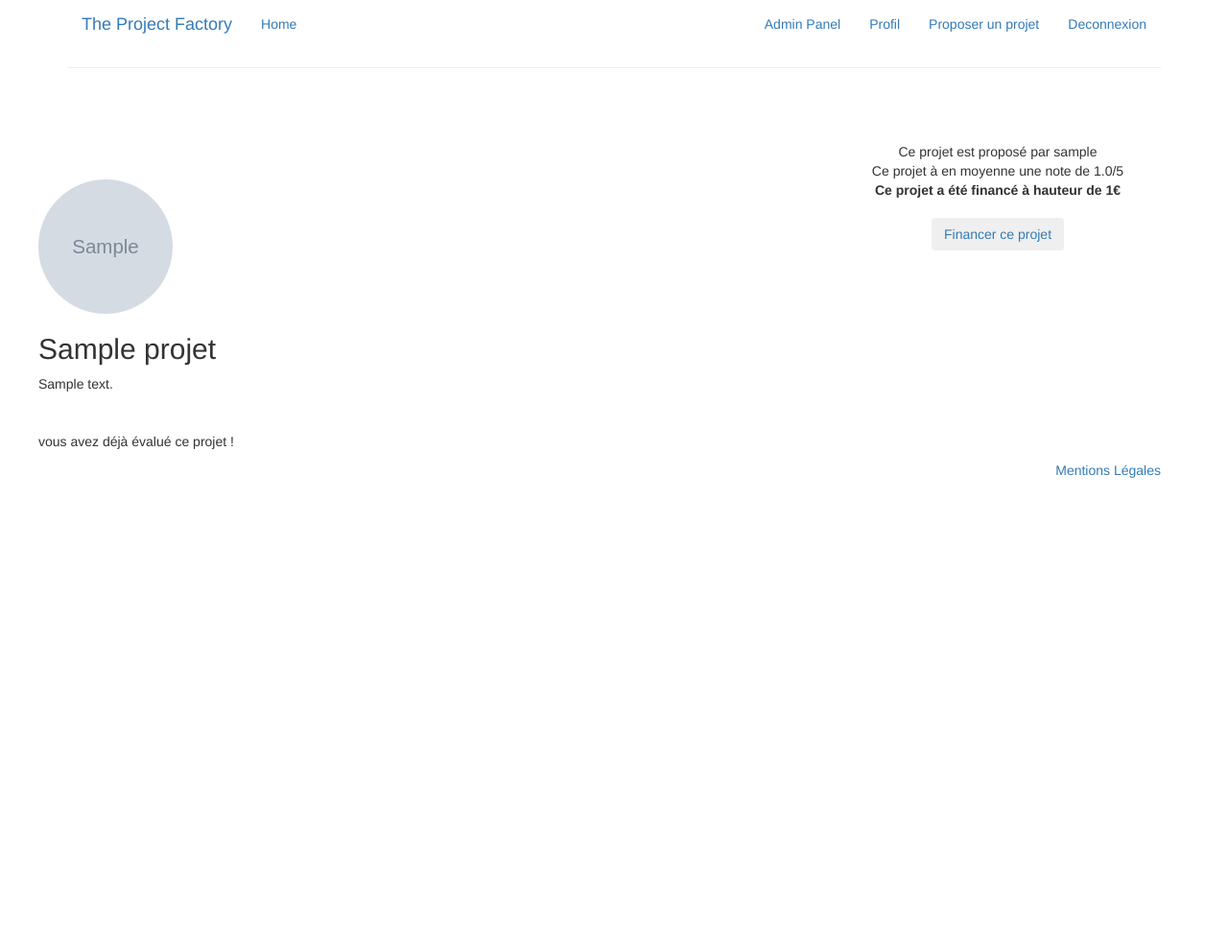
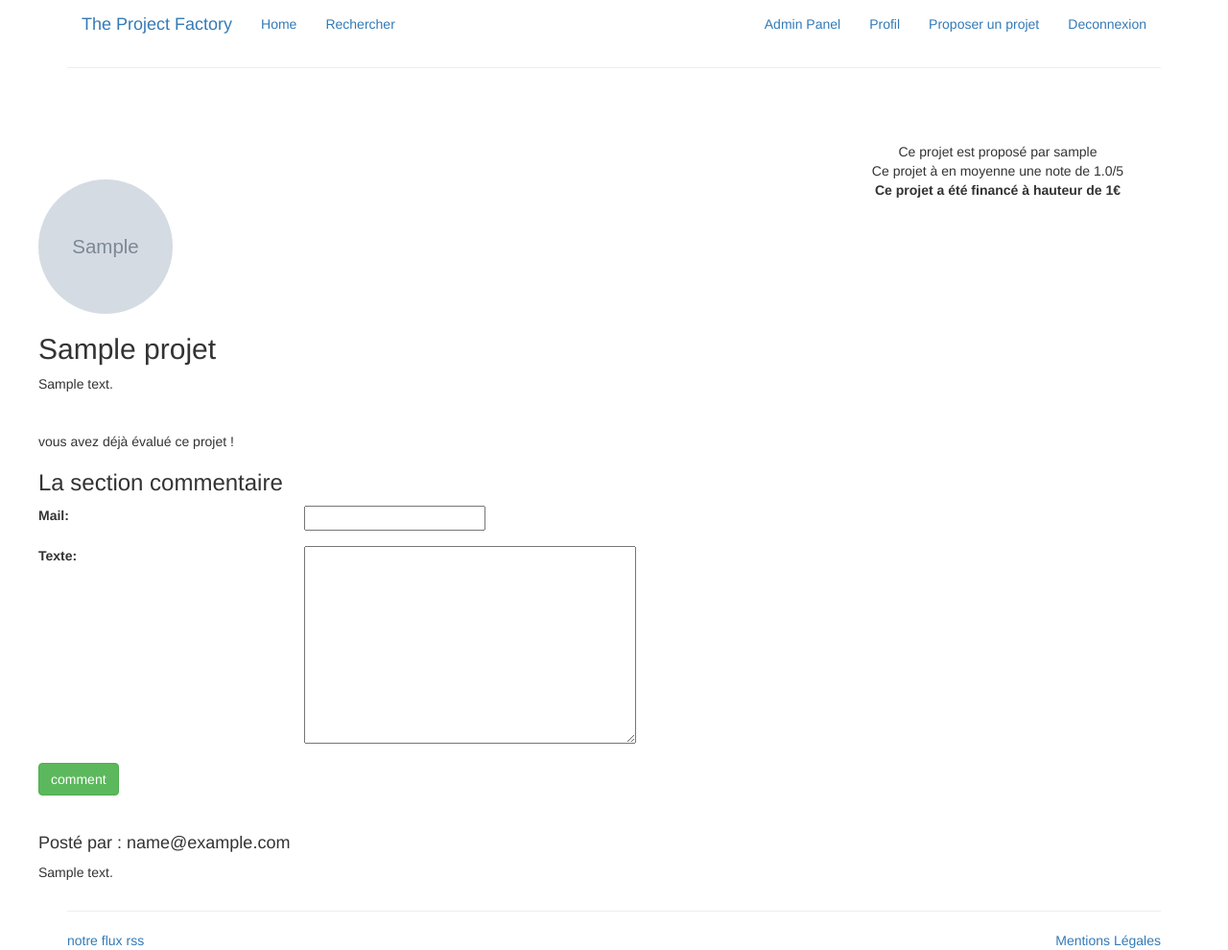
Before and after one commit to bharismendy/the_project_factory, a Django app: page /project/project_view/1/ in a window 1280 px wide. Shown: the whole page at 96% size. Before the commit the page ends 498 px from the top, so only its background shows below. Run offline with Django 3.2, Linux system fonts and the light colour scheme; a user stored in the database is signed in; tables that the repository leaves empty hold one stand-in row (values such as "Sample post"); grey boxes marked "Sample" are stand-in pictures; some libraries are stand-ins or nearby versions.

Commit message:
rss+commentaire+recherche

```diff
--- a/the_project_factory/evaluateur/views.py
+++ b/the_project_factory/evaluateur/views.py
@@ -3,9 +3,10 @@ from evaluateur.models import Evaluateur, Evaluation
 from projet.models import Projet
 from django.shortcuts import redirect
 from django.db.models import Avg
-
+from django.contrib.auth.decorators import login_required
 
 # Create your views here.
+@login_required
 def eval_project(request,id_projet):
     """
     controler of the template accueil.html
--- a/the_project_factory/financeur/views.py
+++ b/the_project_factory/financeur/views.py
@@ -3,9 +3,10 @@ from financeur.forms import promesse_de_don
 from financeur.models import Financement, Financeur
 from projet.models import Projet
 from django.shortcuts import redirect
-
+from django.contrib.auth.decorators import login_required
 
 # Create your views here.
+@login_required
 def funds_project(request,id_projet):
     promesse_de_don_form = promesse_de_don()
     if request.method == 'POST':
--- a/the_project_factory/projet/forms/__init__.py
+++ b/the_project_factory/projet/forms/__init__.py
@@ -1 +1,4 @@
 from .CreateProjet import CreateProjet
+from .add_comment import AddComment
+from .add_project_type import AddProjectType
+from .search_project import SearchProject
--- /dev/null
+++ b/the_project_factory/projet/forms/add_comment.py
@@ -0,0 +1,8 @@
+from projet.models import CommentaireProjet
+from django import forms
+
+
+class AddComment(forms.ModelForm):
+    class Meta:
+        model = CommentaireProjet
+        fields = ('mail', 'texte')
--- /dev/null
+++ b/the_project_factory/projet/forms/search_project.py
@@ -0,0 +1,5 @@
+from django import forms
+
+
+class SearchProject(forms.Form):
+    q = forms.CharField(label="")
--- a/the_project_factory/projet/models.py
+++ b/the_project_factory/projet/models.py
@@ -15,6 +15,7 @@ class Projet (models.Model):
     description = models.TextField(blank=False)
     Type = models.ForeignKey(Type, on_delete=models.CASCADE)
     image = models.ImageField(null=True, blank=True, upload_to="image_projet/")
+
     def __str__(self):
         return "projet de " + self.personne.user.username
 
@@ -26,3 +27,12 @@ class PhotoProjet(models.Model):
 
     def __str__(self):
         return self.texte
+
+
+class CommentaireProjet(models.Model):
+    projet = models.ForeignKey(Projet, on_delete=models.CASCADE)
+    texte = models.TextField(max_length=300)
+    mail = models.EmailField(default=None, null=False)
+
+    def __str__(self):
+        return self.texte
--- a/the_project_factory/projet/templates/project_view.html
+++ b/the_project_factory/projet/templates/project_view.html
@@ -14,7 +14,7 @@
                                     <p class="text-justify">
                                         {{ projet.description }}
                                     </p>
-
+                {% if user.is_authenticated%}
                         {% if already_eval %}
                             <p class = "margin_5">vous avez déjà évalué ce projet !</p>
                         {% else %}
@@ -32,6 +32,32 @@
                                     </p>
                             </form>
                         {% endif %}
+                    {% endif %}
+                        <h3>La section commentaire</h3>
+                        <form method="POST" action={% url 'project/comment' id_projet=projet.id %}>
+                            {% csrf_token %}
+                            {% for field in form_commentaire.visible_fields %}
+                                <div class="row form-group">
+                                    <div class="col-lg-12 text-danger error_fields">
+                                      {{ field.errors | safe }}
+                                    </div>
+                                    <div class="col-lg-4">
+                                        {{ field.label_tag }}
+                                    </div>
+                                    <div class="col-lg-7">
+                                      {{ field }}
+                                      {{ field.help_text }}
+                                    </div>
+                                </div>
+                            {% endfor %}
+                            <button class="btn btn-success default-primary-color" name="btn-add_comment" type="submit">comment</button>
+                        </form>
+            {% for comment in commentaire_projet %}
+                <p class="margin_5">
+                <h4>Posté par : {{ comment.mail }}</h4>
+                {{ comment.texte }}
+                </p>
+            {% endfor %}
                     </div>
                 </div>
                 <div class="col col-lg-4 text-center">
@@ -39,11 +65,14 @@
                         Ce projet est proposé par {{ projet.personne.user.username }} <br/>
                         Ce projet à en moyenne une note de {{ note_projet }}/5<br/>
                         <b>Ce projet a été financé à hauteur de {{ promesse_de_don }}€<br/></b>
+                         {% if user.is__authenticated %}
                         <a href="{% url 'funds/project' id_projet=projet.id %}">
                             <button class="btn btn-dark margin_5" role="button">Financer ce projet</button>
                         </a>
+                        {% endif %}
                     </p>
                 </div>
+
             </div>
     </div>
 {% endblock %}
--- a/the_project_factory/projet/urls.py
+++ b/the_project_factory/projet/urls.py
@@ -1,8 +1,13 @@
 from django.conf.urls import include, url
 from . import views
+from projet.Feed import LatestEntriesFeed
+
 urlpatterns = [
     url('^new', views.projet_new,name="project/new"),
     url('^list/\Z', views.projet_list, name='project/list'),
     url(r'^list_author/(?P<auteur>.+?)/$', views.projet_list_specific, name='project/list_author'),
     url(r'^project_view/(?P<id_projet>.+?)/$', views.projet_display, name='project/project_view'),
+    url(r'^project_comment/(?P<id_projet>.+?)/$', views.comment_project, name='project/comment'),
+    url(r'^project_search/', views.search_project, name='project/search'),
+    url(r'^project/feed/$', LatestEntriesFeed(), name='project/feed'),
 ]
--- a/the_project_factory/projet/views.py
+++ b/the_project_factory/projet/views.py
@@ -1,13 +1,14 @@
 from django.shortcuts import render
-from projet.forms.CreateProjet import CreateProjet
-from projet.models import Type, Projet, PhotoProjet
+from projet.forms import AddComment, CreateProjet, SearchProject
+from projet.models import Type, Projet, PhotoProjet, CommentaireProjet
 from the_project_factory_default.models import Personne
 from evaluateur.models import Evaluation, Evaluateur
 from django.db.models import Avg, Sum
 from financeur.models import Financement
 from django.shortcuts import redirect
+from django.contrib.auth.decorators import login_required
 
-
+@login_required
 def projet_new(request):
     if request.method == "POST":
         project_form = CreateProjet(request.POST, files=request.FILES)
@@ -52,6 +53,17 @@ def projet_list_specific(request, auteur):
     return render(request, 'projet_list.html',  {'projets': projets})
 
 
+def comment_project(request, id_projet):
+    projet = Projet.objects.get(id=id_projet)
+    if request.method == 'POST':
+        comment_form = AddComment(request.POST)
+        if comment_form.is_valid():
+            texte = comment_form.cleaned_data['texte']
+            mail = comment_form.cleaned_data['mail']
+            commentaire = CommentaireProjet.objects.create(texte=texte, projet=projet, mail=mail)
+    return redirect('project/project_view', id_projet)
+
+
 def projet_display(request, id_projet):
     projet = Projet.objects.get(id=id_projet)
     evaluation = None
@@ -62,7 +74,7 @@ def projet_display(request, id_projet):
         note_projet = 0
     try:
         evaluateur = Evaluateur.objects.get(personne=request.user.personne)
-    except Evaluateur.DoesNotExist:
+    except :
         evaluateur = None
     if evaluateur:
         evaluation = Evaluation.objects.filter(Evaluateur=evaluateur, Projet=id_projet)
@@ -77,7 +89,24 @@ def projet_display(request, id_projet):
     promesse_de_don = promesse_de_don['somme__sum']
     if promesse_de_don is None:
         promesse_de_don = 0
+    commentaire_projet = CommentaireProjet.objects.filter(projet=projet)
+    form_commentaire = AddComment()
     return render(request, 'project_view.html', {'projet': projet,
                                                  'already_eval': already_eval,
                                                  'note_projet': note_projet,
-                                                 'promesse_de_don': promesse_de_don})
+                                                 'promesse_de_don': promesse_de_don,
+                                                 'commentaire_projet': commentaire_projet,
+                                                 'form_commentaire': form_commentaire})
+
+
+def search_project(request):
+    # get the research
+    search = request.GET.get('q', '')
+    search_form = SearchProject()
+    if search == '':
+        list_of_project = Projet.objects.all()
+    else:
+        list_of_project = Projet.objects.filter(description__contains=search)
+
+    return render(request, 'search.html', {'search_form': search_form,
+                                           'list_of_all_project': list_of_project}, )
--- a/the_project_factory/the_project_factory/settings.py
+++ b/the_project_factory/the_project_factory/settings.py
@@ -136,3 +136,4 @@ MEDIA_ROOT = os.path.join(BASE_DIR, 'media')
 # coold be used
 SITE_URL = 'http://127.0.0.1'
 SITE_PORT = '8000'
+LOGIN_URL = '/connexion/'
--- a/the_project_factory/the_project_factory/templates/base.html
+++ b/the_project_factory/the_project_factory/templates/base.html
@@ -21,7 +21,8 @@
         </div>
         <div id="navbar" class="navbar-collapse collapse">
           <ul class="nav navbar-nav">
-            <li class="active"><a href="{% url 'accueil' %}">Home</a></li>
+              <li class="active"><a href="{% url 'accueil' %}">Home</a></li>
+              <li><a href="{% url 'project/search' %}">Rechercher</a></li>
           </ul>
           <ul class="nav navbar-nav navbar-right">
             {% if user.is_superuser %}
@@ -49,7 +50,10 @@
 
 
         <footer>
+        <hr>
             <a href="{% url 'mentions' %}" style="float:right">Mentions Légales</a>
+            <a href="{% url 'project/feed' %}">notre flux rss</a>
+
         </footer>
     </body>
 </html>
--- a/the_project_factory/the_project_factory_default/templates/the_project_factory_default/accueil.html
+++ b/the_project_factory/the_project_factory_default/templates/the_project_factory_default/accueil.html
@@ -3,8 +3,9 @@
 {% block content %}
     <div class="container">
         <div class="row margin_5">
+            <h4>List des projets du plus ancien au plus récent :</h4>
             {% for projet in list_of_all_project %}
-                <div class="col-lg-4 text-center">
+                <div class="col-lg-4 text-center margin_5">
                 {% if projet.image %}
                     <img class="img-circle" src="{{ projet.image.url }}" alt="Photo du projet" width="140" height="140">
                 {% else %}
```
Also changed, not shown: the_project_factory/projet/Feed.py (added, +22 -0 lines), the_project_factory/projet/templates/search.html (added, +30 -0 lines), the_project_factory/the_project_factory_default/views.py (+4 -3 lines), the_project_factory/projet/migrations/0003_auto_20190120_2127.py (added), the_project_factory/projet/migrations/0004_auto_20190120_2201.py (added), the_project_factory/the_project_factory_default/migrations/0002_auto_20190120_2127.py (added).
